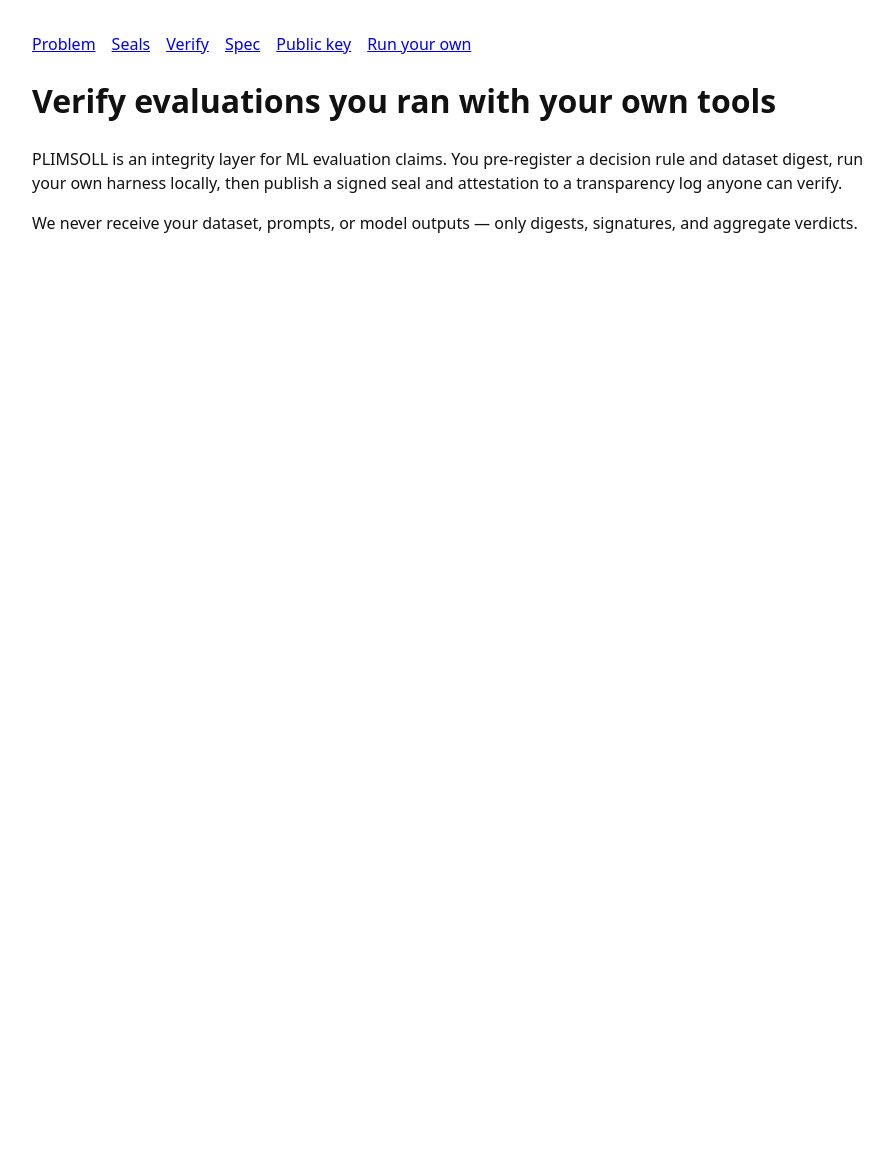
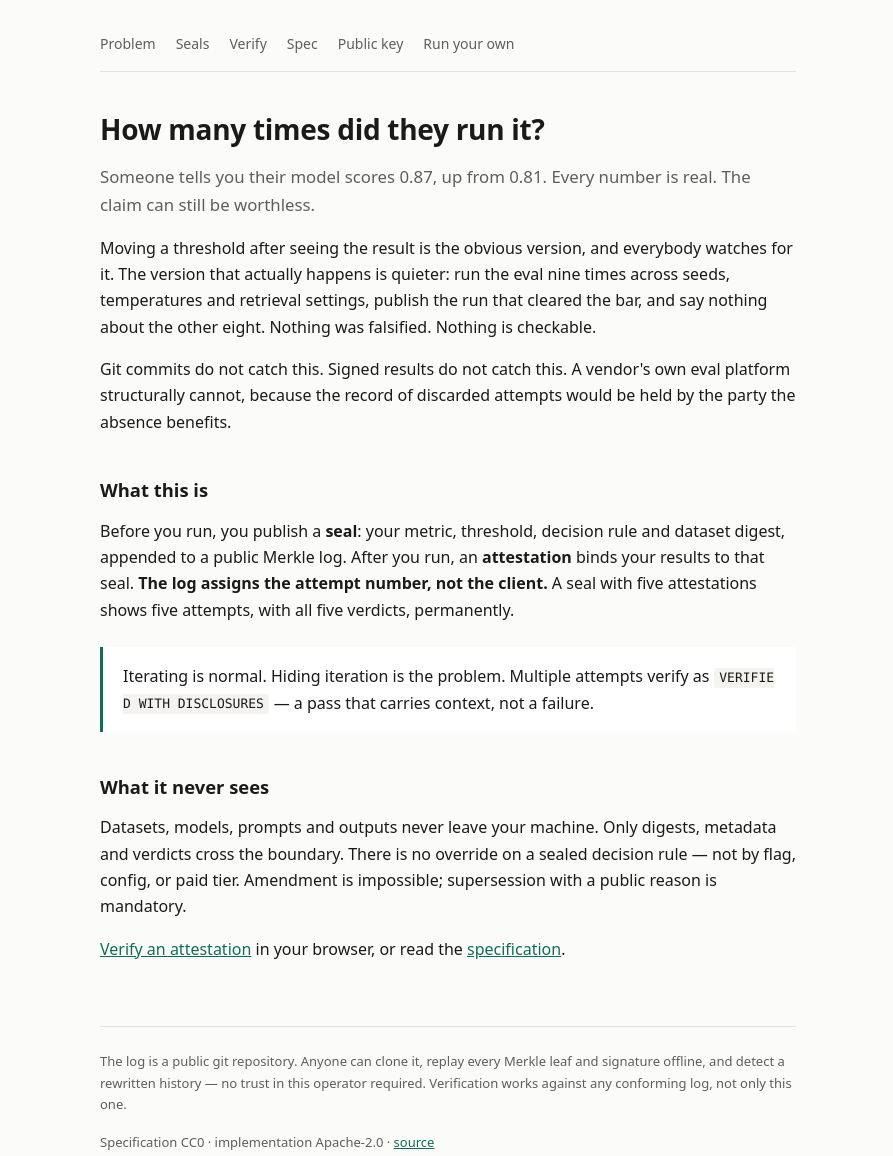
Before and after one commit to GautamTalksDev/plimsoll-log, a plain HTML site: page public/index.html in a window 1280 px wide. Shown: the whole page, without its empty margins (192-1085 px from the left). Before the commit the page ends 800 px from the top, so only its background shows below. Drawn offline with Linux system fonts and the light colour scheme.

Commit message:
site: real stylesheet and a homepage that states the problem
Every page except /verify/ rendered unstyled because the shared template
used an inline <style> block, which the published CSP forbids. The CSS is
now a file at /site.css: system fonts only, no webfonts, no JS, dark mode
by system preference. The homepage now leads with the selective-reporting
problem instead of describing the product.

Signed-off-by: GautamTalksDev <developwith.gt@gmail.com>

```diff
--- a/public/index.html
+++ b/public/index.html
@@ -2,16 +2,41 @@
 <html lang="en"><head>
 <meta charset="utf-8"><meta name="viewport" content="width=device-width,initial-scale=1">
 <title>PLIMSOLL · PLIMSOLL</title>
-<style>
-body{font-family:system-ui,sans-serif;max-width:52rem;margin:2rem auto;padding:0 1rem;line-height:1.5;color:#111}
-nav a{margin-right:1rem}table{border-collapse:collapse;width:100%}td,th{border:1px solid #ccc;padding:.4rem}
-code,pre{background:#f4f4f4;padding:.2rem .4rem;border-radius:3px;word-break:break-all}
-</style></head><body>
+<link rel="stylesheet" href="/site.css">
+</head><body>
 <nav><a href="/">Problem</a><a href="/seals">Seals</a><a href="/verify/">Verify</a><a href="/spec">Spec</a><a href="/key">Public key</a><a href="/run-your-own">Run your own</a></nav>
 
-<h1>Verify evaluations you ran with your own tools</h1>
-<p>PLIMSOLL is an integrity layer for ML evaluation claims. You pre-register a decision rule and dataset digest,
-run your own harness locally, then publish a signed seal and attestation to a transparency log anyone can verify.</p>
-<p>We never receive your dataset, prompts, or model outputs — only digests, signatures, and aggregate verdicts.</p>
+<h1>How many times did they run it?</h1>
+<p class="lede">Someone tells you their model scores 0.87, up from 0.81. Every number is real.
+The claim can still be worthless.</p>
+<p>Moving a threshold after seeing the result is the obvious version, and everybody watches for it.
+The version that actually happens is quieter: run the eval nine times across seeds, temperatures and
+retrieval settings, publish the run that cleared the bar, and say nothing about the other eight.
+Nothing was falsified. Nothing is checkable.</p>
+<p>Git commits do not catch this. Signed results do not catch this. A vendor's own eval platform
+structurally cannot, because the record of discarded attempts would be held by the party the
+absence benefits.</p>
+<h2>What this is</h2>
+<p>Before you run, you publish a <strong>seal</strong>: your metric, threshold, decision rule and dataset
+digest, appended to a public Merkle log. After you run, an <strong>attestation</strong> binds your results
+to that seal. <strong>The log assigns the attempt number, not the client.</strong> A seal with five
+attestations shows five attempts, with all five verdicts, permanently.</p>
+<div class="callout">
+<p>Iterating is normal. Hiding iteration is the problem. Multiple attempts verify as
+<code>VERIFIED WITH DISCLOSURES</code> — a pass that carries context, not a failure.</p>
+</div>
+<h2>What it never sees</h2>
+<p>Datasets, models, prompts and outputs never leave your machine. Only digests, metadata and
+verdicts cross the boundary. There is no override on a sealed decision rule — not by flag,
+config, or paid tier. Amendment is impossible; supersession with a public reason is mandatory.</p>
+<p><a href="/verify/">Verify an attestation</a> in your browser, or read the
+<a href="/spec">specification</a>.</p>
 
+<footer>
+<p>The log is a public git repository. Anyone can clone it, replay every Merkle leaf and
+signature offline, and detect a rewritten history — no trust in this operator required.
+Verification works against any conforming log, not only this one.</p>
+<p>Specification CC0 · implementation Apache-2.0 ·
+<a href="https://github.com/GautamTalksDev/plimsoll">source</a></p>
+</footer>
 </body></html>
--- /dev/null
+++ b/public/site.css
@@ -0,0 +1,52 @@
+:root{
+  --bg:#fbfbfa; --fg:#1a1a19; --muted:#5f5e5a; --line:#e3e2dd;
+  --panel:#ffffff; --accent:#0f6e56; --code-bg:#f4f3f0;
+}
+@media (prefers-color-scheme:dark){
+  :root{
+    --bg:#191917; --fg:#e8e7e2; --muted:#a3a29b; --line:#33322e;
+    --panel:#211f1d; --accent:#5dcaa5; --code-bg:#252320;
+  }
+}
+*{box-sizing:border-box}
+html{-webkit-text-size-adjust:100%}
+body{
+  font-family:system-ui,-apple-system,"Segoe UI",sans-serif;
+  background:var(--bg); color:var(--fg);
+  max-width:46rem; margin:0 auto; padding:2rem 1.25rem 5rem;
+  line-height:1.65; font-size:16px;
+}
+nav{
+  display:flex; flex-wrap:wrap; gap:1.25rem;
+  padding-bottom:1rem; margin-bottom:2.5rem;
+  border-bottom:1px solid var(--line); font-size:14px;
+}
+nav a{color:var(--muted); text-decoration:none}
+nav a:hover{color:var(--fg); text-decoration:underline}
+h1{font-size:1.75rem; font-weight:600; line-height:1.25; margin:0 0 1rem; letter-spacing:-0.01em}
+h2{font-size:1.15rem; font-weight:600; margin:2.5rem 0 .75rem}
+p{margin:0 0 1rem}
+a{color:var(--accent)}
+.lede{font-size:1.05rem; color:var(--muted)}
+.callout{
+  border-left:3px solid var(--accent); border-radius:0;
+  background:var(--panel); padding:1rem 1.25rem; margin:1.5rem 0;
+}
+.callout p:last-child{margin-bottom:0}
+table{border-collapse:collapse; width:100%; margin:1.25rem 0; font-size:14px}
+th,td{text-align:left; padding:.6rem .75rem; border-bottom:1px solid var(--line); vertical-align:top}
+th{font-weight:600; color:var(--muted); font-size:12px; text-transform:uppercase; letter-spacing:.05em}
+tbody tr:hover{background:var(--panel)}
+code,pre{
+  font-family:ui-monospace,SFMono-Regular,Menlo,Consolas,monospace;
+  background:var(--code-bg); font-size:13px;
+}
+code{padding:.15rem .35rem; border-radius:3px; word-break:break-all}
+pre{padding:1rem; border-radius:6px; overflow-x:auto; border:1px solid var(--line)}
+pre code{background:none; padding:0; word-break:normal}
+td code{font-size:12px}
+.empty{color:var(--muted); font-style:italic}
+footer{
+  margin-top:4rem; padding-top:1.5rem; border-top:1px solid var(--line);
+  color:var(--muted); font-size:13px;
+}
```
Also changed, not shown: public/run-your-own/index.html (+9 -5 lines), public/seals/index.html (+9 -5 lines), public/spec/index.html (+9 -5 lines).
